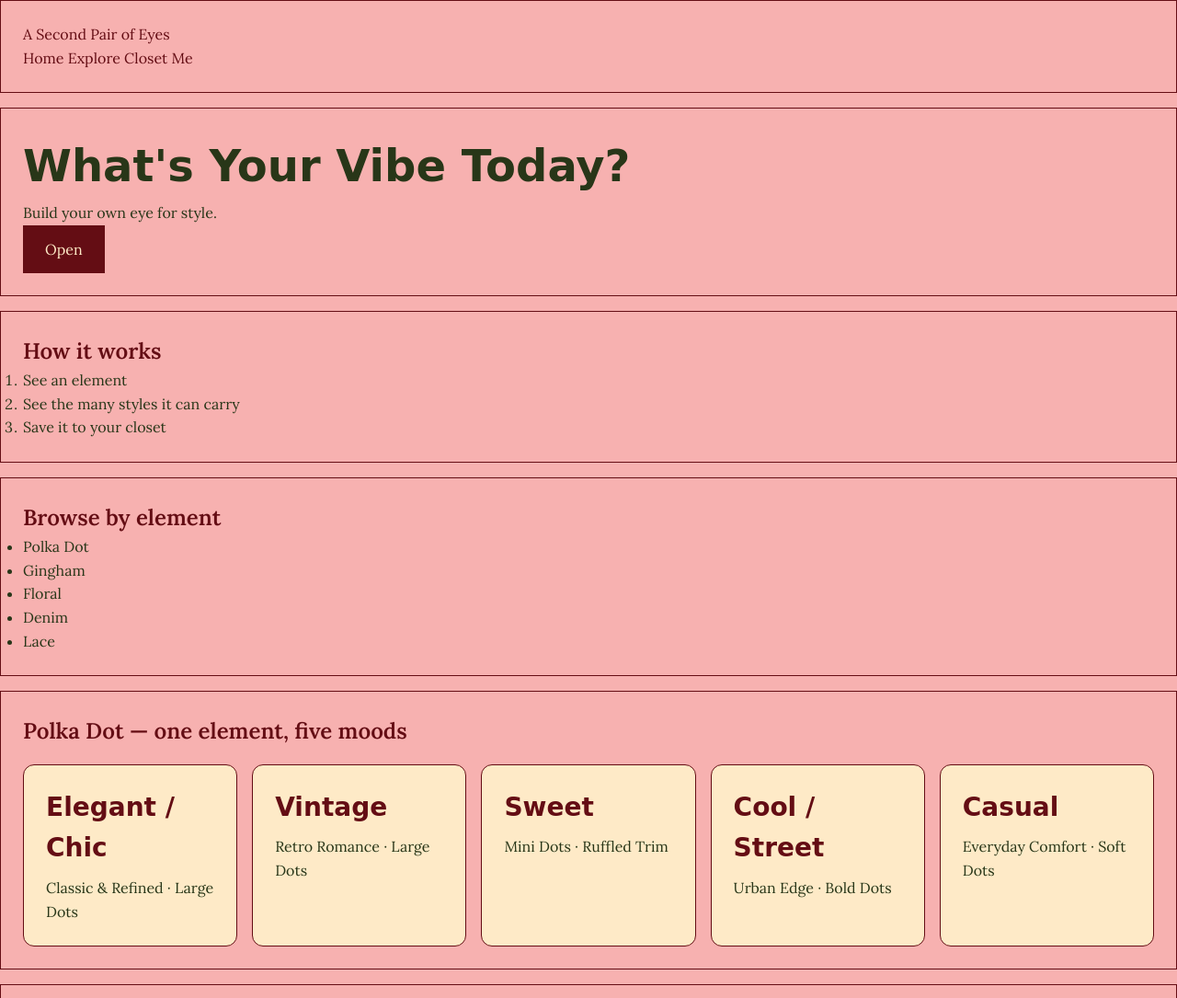
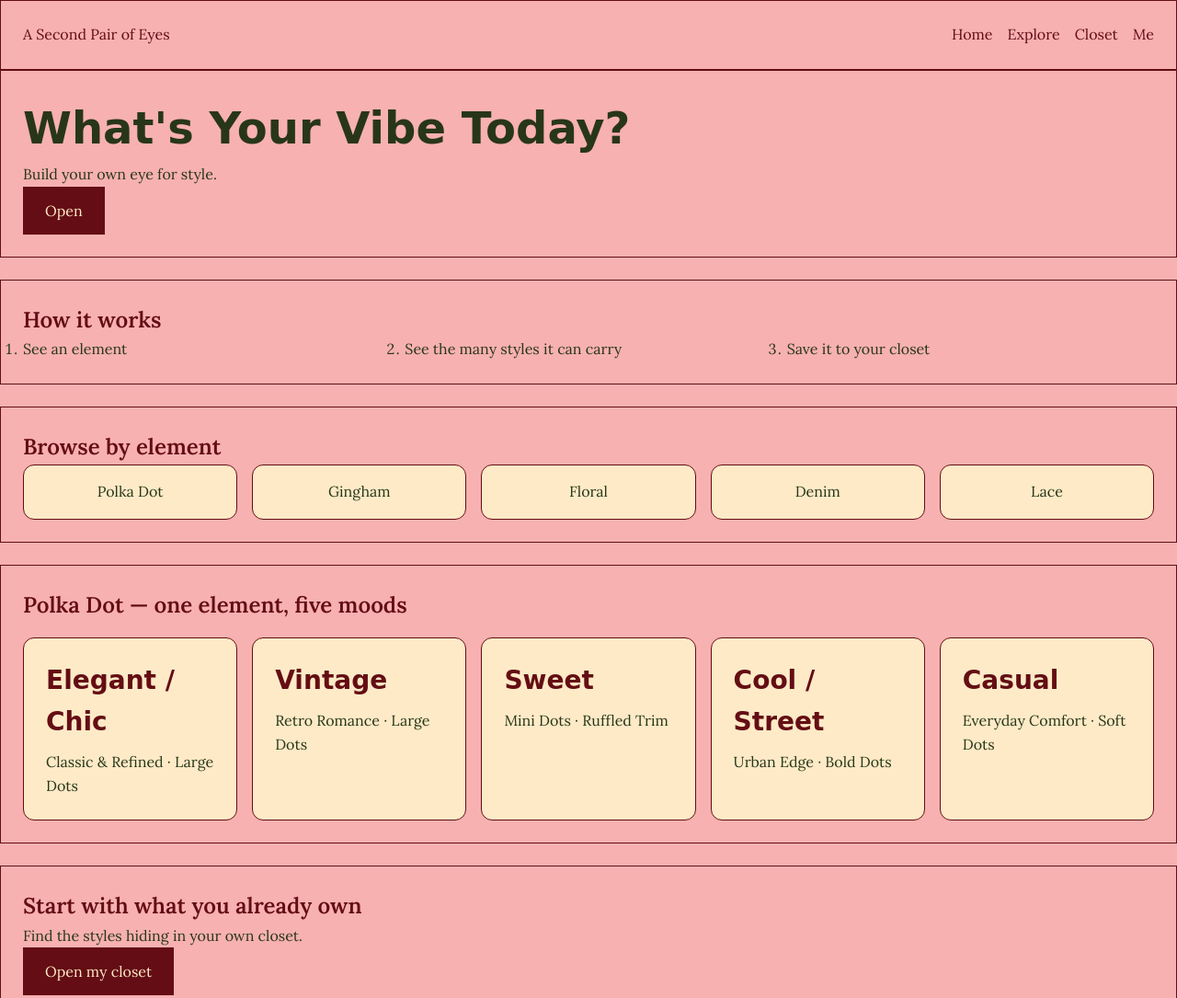
Before and after one commit to yh6425-art/f26-nyu-project-hu-irena, a plain HTML site: page index.html in a window 1280 px wide. Shown: the top 1085 px of the page at 92% size. Drawn offline with Linux system fonts and the light colour scheme; a web font is replaced by a local one.

Commit message:
Add grid layout for how-it-works, browse, and page shell

```diff
--- a/index.html
+++ b/index.html
@@ -33,7 +33,7 @@
   <!-- HOW IT WORKS SECTION -->
   <section>
     <h2>How it works</h2>
-    <ol>
+    <ol class="steps">
       <li>See an element</li>
       <li>See the many styles it can carry</li>
       <li>Save it to your closet</li>
@@ -42,7 +42,7 @@
     <!-- BROWSE BY ELEMENT SECTION -->
  <section id="browse">
     <h2>Browse by element</h2>
-    <ul>
+    <ul class="element-list">
       <li>Polka Dot</li>
       <li>Gingham</li>
       <li>Floral</li>
--- a/style.css
+++ b/style.css
@@ -1,3 +1,18 @@
+/* LAYOUT PLAN
+   Two-dimensional — gridding these:
+   - page shell        → one centered content column, even vertical rhythm
+   - how it works      → three parallel steps, a row on desktop / stacked on mobile
+   - browse by element → a set of equal element cards (auto-fit)
+   - polka dot moods   → equal mood cards (auto-fit)  [already gridded in A6]
+
+   One-dimensional — Flexbox:
+   - header / nav → logo on the left, links on the right
+   - footer       → a row of nav links
+
+   Fine as a stack — normal flow:
+   - hero → centered headline, subtitle, button
+   - cta  → centered stack
+*/
 /* === RESET === */
 *,
 *::before,
@@ -16,7 +31,22 @@ body {
   font-size: 16px;                /* type scale 的 Body */
   line-height: 1.6;
 }
+main {
+  display: grid;
+  gap: 24px;        /* 间距用 8 的倍数 */
+}
+/* header: logo 在左、导航在右 —— 一维的一行,所以用 Flexbox */
+header {
+  display: flex;
+  justify-content: space-between;
+  align-items: center;
+}
 
+/* nav: 链接排成一行,间距均匀 */
+nav {
+  display: flex;
+  gap: 16px;
+}
 /* ===== 标题 ===== */
 h1 {
   font-family: 'Ephesis', cursive;  /* display 花体 */
@@ -32,7 +62,7 @@ h2 {
 /* ===== 每个 section:看得见边界 + 间距(8 的倍数)===== */
 header, section, footer {
   padding: 24px;                    /* 8×3 */
-  margin-bottom: 16px;              /* 8×2 */
+  margin-bottom: 0px;              /* 8×2 */
   border: 1px solid #640D14;        /* 让每块边界可见 */
 }
 
@@ -76,3 +106,30 @@ a {
   font-size: 16px;
   color: #283618;                   /* 墨绿 */
 }
+/* browse by element: 一组等大的元素卡 —— 用 auto-fit,不靠 media query 自己就会 reflow */
+.element-list {
+  display: grid;
+  grid-template-columns: repeat(auto-fit, minmax(140px, 1fr));
+  gap: 16px;
+  list-style: none;   /* 现在是卡片了,去掉小圆点 */
+}
+
+/* 每个元素做成一张小卡,和 Polka Dot 那组风格统一 */
+.element-list li {
+  background-color: #FEEAC7;
+  border: 1px solid #640D14;
+  border-radius: 12px;
+  padding: 16px;
+  text-align: center;
+}
+.steps {
+  display: grid;
+  grid-template-columns: 1fr;
+  gap: 16px;
+}
+
+@media (min-width: 768px) {
+  .steps {
+    grid-template-columns: repeat(3, 1fr);
+  }
+}
```
Also changed, not shown: 1 other file.
